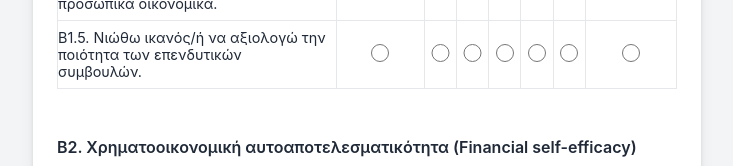
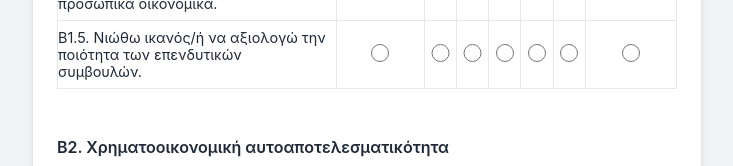
Before and after one commit to zpatergiannaki-ship-it/ai-finance-experiment, a website: page pages/presurvey.html in a window 1280 px wide. Shown: the part 1162-1328 px from the top of the page, without its empty margins (273-1006 px from the left). Drawn offline with nearby package versions, Linux system fonts and the light colour scheme.

Commit message:
Remove English translation from financial self-efficacy header

```diff
--- a/pages/presurvey.html
+++ b/pages/presurvey.html
@@ -212,7 +212,7 @@
         </div>
 
         <!-- Β2: Χρηματοοικονομική αυτοαποτελεσματικότητα — MATRIX -->
-        <h3 style="font-size:1rem;font-weight:600;margin:1.5rem 0 0.75rem;">Β2. Χρηματοοικονομική αυτοαποτελεσματικότητα (Financial self-efficacy)</h3>
+        <h3 style="font-size:1rem;font-weight:600;margin:1.5rem 0 0.75rem;">Β2. Χρηματοοικονομική αυτοαποτελεσματικότητα</h3>
 
         <div style="overflow-x:auto;">
           <table class="likert-matrix" id="matrix-fin_se">
```
